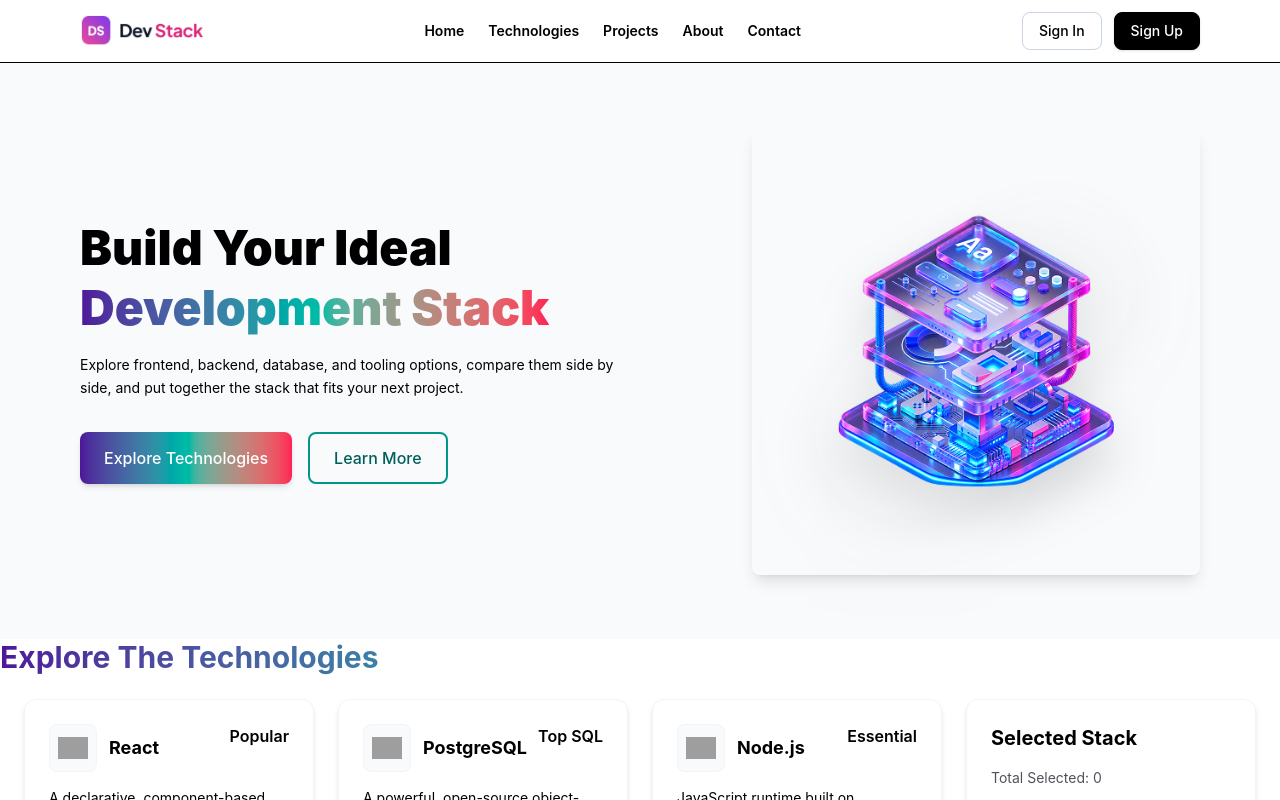
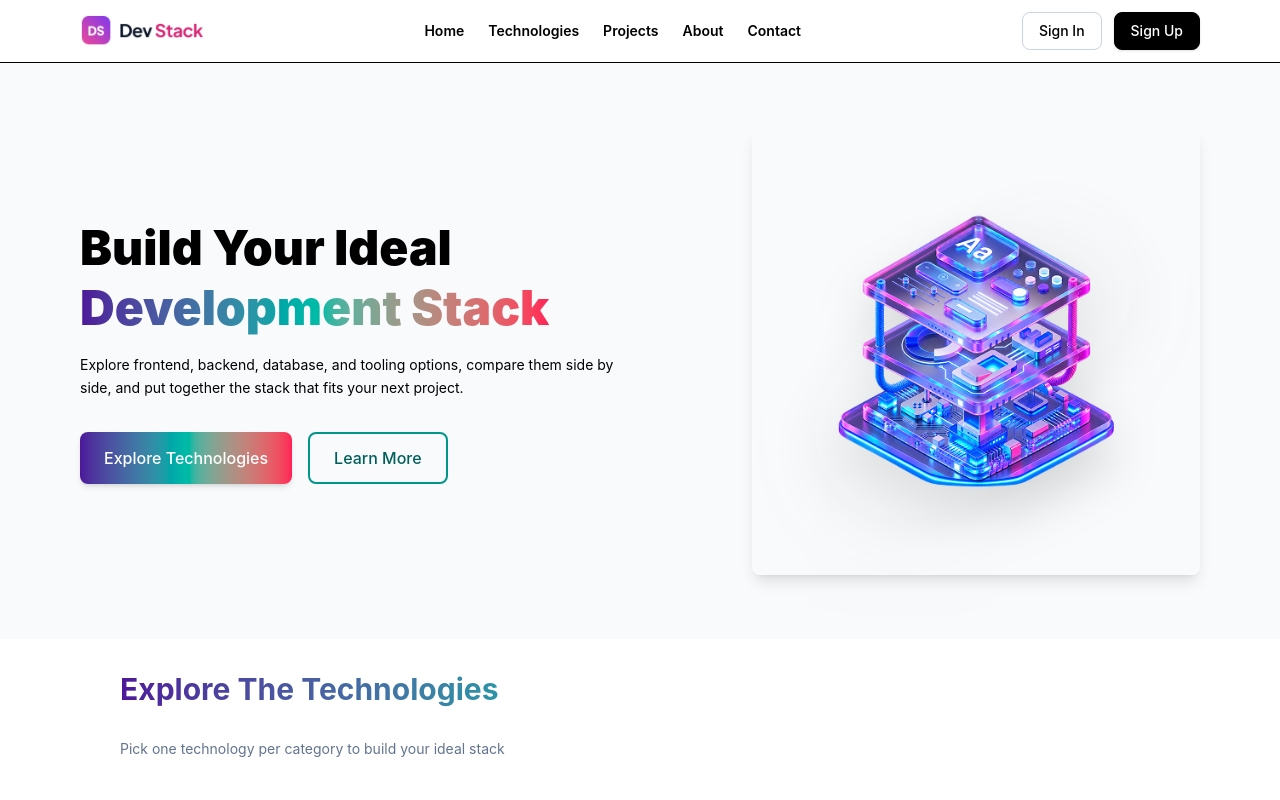
Before and after one commit to Md-Adnan-Talukdar/Dev-Stack, a React (Vite) app: page / in a window 1280 px wide. Shown: the top 800 px of the page. Built offline with nearby package versions, Linux system fonts and the light colour scheme; grey boxes are pictures that could not be loaded.

Commit message:
margin padding added to Text

```diff
--- a/src/App.tsx
+++ b/src/App.tsx
@@ -45,9 +45,12 @@ function App() {
       <div>
         <Navbar />
         <Hero />
-          <h1 className="bg-gradient-to-r from-violet-900 via-teal-500 to-rose-500 bg-clip-text text-3xl font-bold text-transparent">
+          <h1 className="bg-gradient-to-r from-violet-900 via-teal-500 to-rose-500 bg-clip-text text-3xl font-bold text-transparent mx-30 my-8">
             Explore The Technologies
           </h1>
+          <p className="text-slate-500 text-sm max-w-lg mx-30 my-8">
+            Pick one technology per category to build your ideal stack
+          </p>
         <div className="max-w-7xl mx-auto p-6">
           <div className="grid grid-cols-4 gap-6">
             <div className="col-span-3 grid grid-cols-3 gap-6">
```
